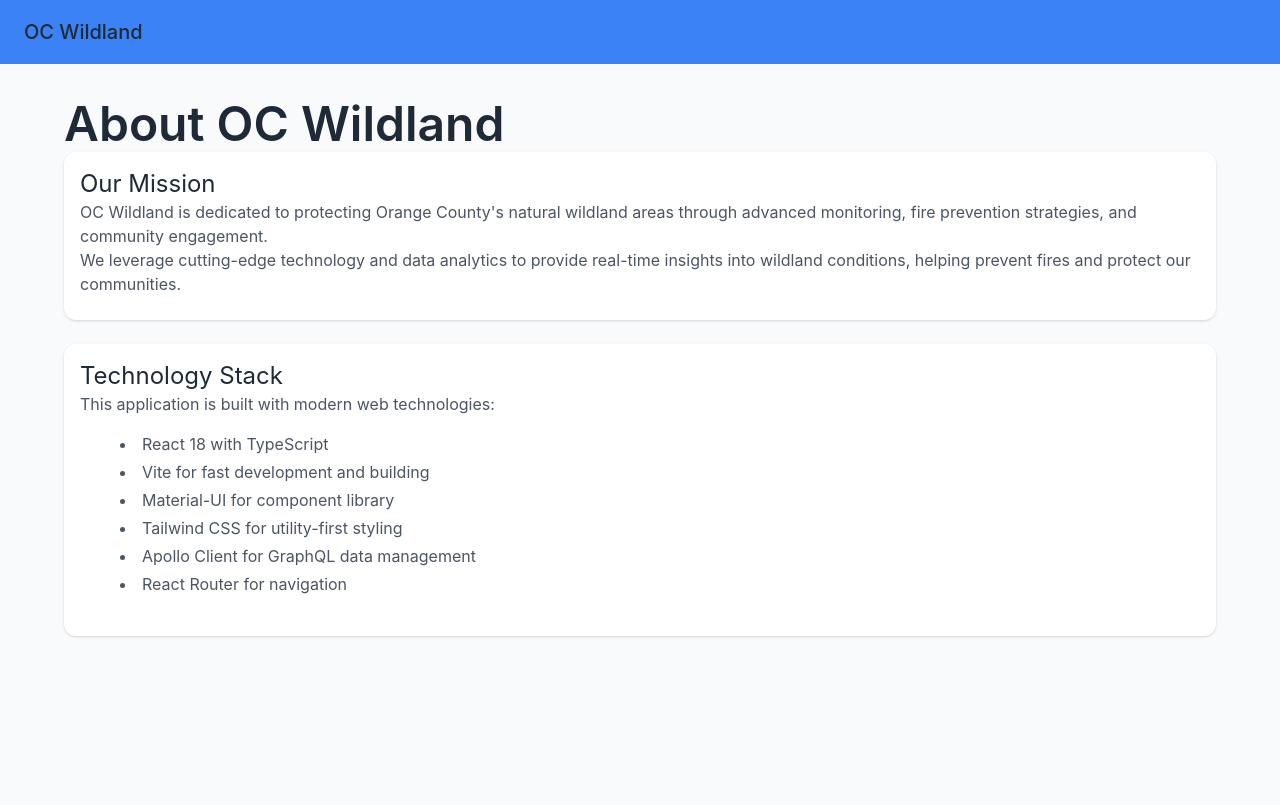
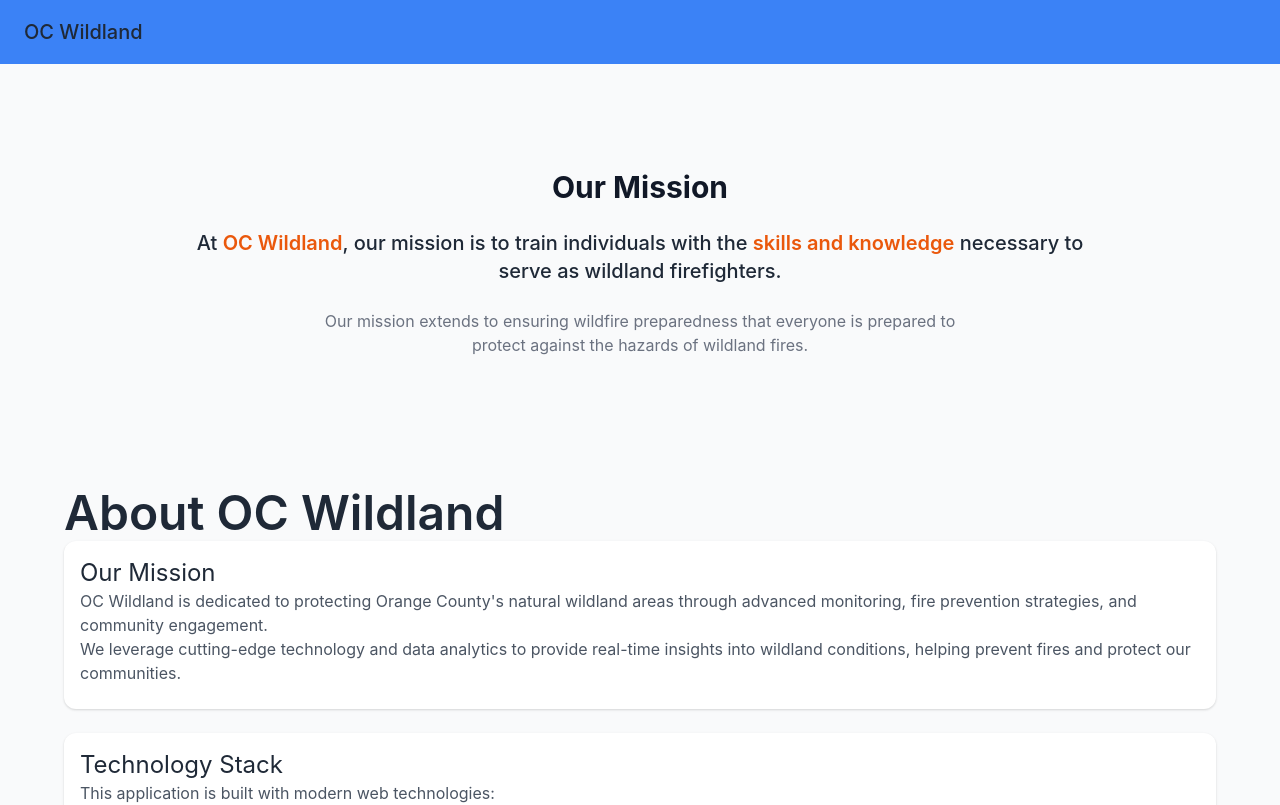
Before and after one commit to Thatalent/OC-Wildland-Frontend, a React (Vite) app: page /store in a window 1280 px wide. Shown: the top 805 px of the page. Built offline with nearby package versions, Linux system fonts and the light colour scheme.

Commit message:
Initial commit

```diff
--- a/src/App.tsx
+++ b/src/App.tsx
@@ -13,11 +13,13 @@ import Store from "./pages/Store";
 import Training from "./pages/Training";
 import Terms from "./pages/Terms";
 import WildlandsTraining from "./pages/WildlandsTraining";
+import MissionCard from "./components/MissionCard";
 
 function App() {
   return (
     <Box className="min-h-screen bg-gray-50">
       <Header />
+      <MissionCard />
 
       <Container maxWidth="lg" className="py-8">
         <Routes>
--- /dev/null
+++ b/src/components/MissionCard.tsx
@@ -0,0 +1,28 @@
+
+function MissionCard() {
+  return (
+    <section className="bg-gray-50 py-20 px-6 text-center">
+      {/* Heading */}
+      <h2 className="text-2xl md:text-3xl font-bold text-gray-900 mb-6">
+        Our Mission
+      </h2>
+
+      {/* Main Text */}
+      <p className="text-lg md:text-xl text-gray-800 font-medium max-w-4xl mx-auto leading-relaxed">
+        At{" "}
+        <span className="text-orange-600 font-semibold">OC Wildland</span>, our
+        mission is to train individuals with the{" "}
+        <span className="text-orange-600 font-semibold">skills and knowledge</span>{" "}
+        necessary to serve as wildland firefighters.
+      </p>
+
+      {/* Sub Text */}
+      <p className="text-sm md:text-base text-gray-500 mt-6 max-w-2xl mx-auto leading-snug">
+        Our mission extends to ensuring wildfire preparedness that everyone is
+        prepared to protect against the hazards of wildland fires.
+      </p>
+    </section>
+  );
+}
+
+export default MissionCard;
```
